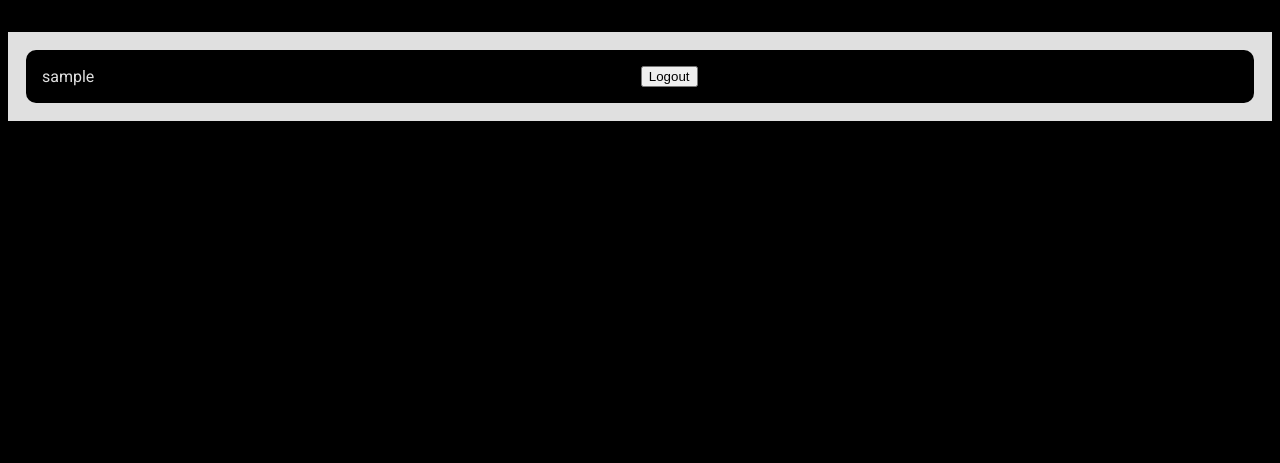
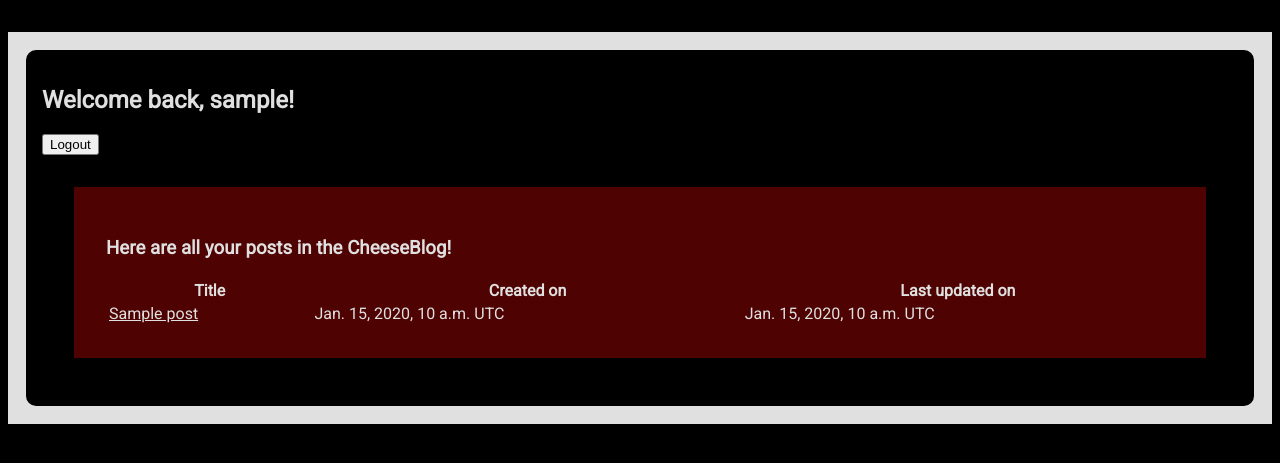
Before and after one commit to fwibisono87/CheeseBlog, a Django app: template templates/registration/mydashboard.html in a window 1280 px wide. Shown: the part 145-608 px from the top of the page. Run offline with Django 3.2, Linux system fonts and the light colour scheme; a user stored in the database is signed in; tables that the repository leaves empty hold one stand-in row (values such as "Sample post"); the template is opened without the code that fills it: most values are stand-ins (such as "Sample title", 1, 10 or a date in 2020).

Commit message:
created skeletons for additional CRUD functionality

```diff
--- a/custom_auth/views.py
+++ b/custom_auth/views.py
@@ -3,11 +3,14 @@ from django.contrib.auth import login
 from django.urls import reverse
 from django.shortcuts import redirect, render
 from custom_auth.forms import CustomUserCreationForm
+from blog.views import Blog
 
 
 # Create your views here.
 def dashboard(request):
-    return render(request, "registration/mydashboard.html")
+    blog_posts = list(Blog.objects.filter(author=request.user))
+    response = {'posts': set(blog_posts)}
+    return render(request, "registration/mydashboard.html", response)
 
 
 def register(request):
--- a/templates/blogdetail.html
+++ b/templates/blogdetail.html
@@ -13,6 +13,11 @@
             </div>
         </div>
         <div class="center-content">
+            {% if request.user == object.author %}
+                <a href="/my"><button>Go to my dashboard</button></a>
+                <a href=""><button>Delete</button></a>
+                <a href=""><button>Edit</button></a>
+            {% endif %}
             <a href="/"><button>Go home</button></a>
         </div>
     </div>
--- a/templates/newblog.html
+++ b/templates/newblog.html
@@ -21,10 +21,10 @@
                 <td>{{ form.slug }}</td>
             </tr>
             <tr>
-                <td colspan="3">You can make a custom slug here</td>
+                <td colspan="3">You can make a custom slug here (Alphanumeric and dashes'-' only, please!</td>
             </tr>
             <tr>
-                <td colspan="3">After submitting, if you get returned to this page, you probably picked a slug that allready exists!</td>
+                <td colspan="3">After submitting, if you get returned to this page, you probably picked a slug that already exists!</td>
             </tr>
             <tr>
                 <td colspan="3">Try another slug or use the random slug instead!</td>
--- a/templates/registration/mydashboard.html
+++ b/templates/registration/mydashboard.html
@@ -10,8 +10,30 @@
 <body>
     {% block body %}
         {% if user.is_authenticated %}
-            {{ user.username }}
-            <a href="/accounts/logout"><button>Logout</button></a>
+            <div>
+                <h2>Welcome back, {{ user.username }}!</h2>
+                <a href="/accounts/logout"><button>Logout</button></a>
+                {% if posts %}
+                    <div class="post-card">
+                        <h3>Here are all your posts in the CheeseBlog!</h3>
+                        <table style="width: 100%">
+                            <tr>
+                                <th>Title</th>
+                                <th>Created on</th>
+                                <th>Last updated on</th>
+                            </tr>
+                            {% for post in posts %}
+                                <tr>
+                                    <td><a href="/{{ post.slug }}">{{ post.title }}</a></td>
+                                    <td>{{ post.created_on }} UTC</td>
+                                    <td>{{ post.updated_on }} UTC</td>
+                                </tr>
+                            {% endfor %}
+                        </table>
+                    </div>
+                {% else %}
+                {% endif %}
+            </div>
         {% else %}
             <div class="center-content">
                 <p>Hi! It seems that you haven't logged in yet!</p>
```
